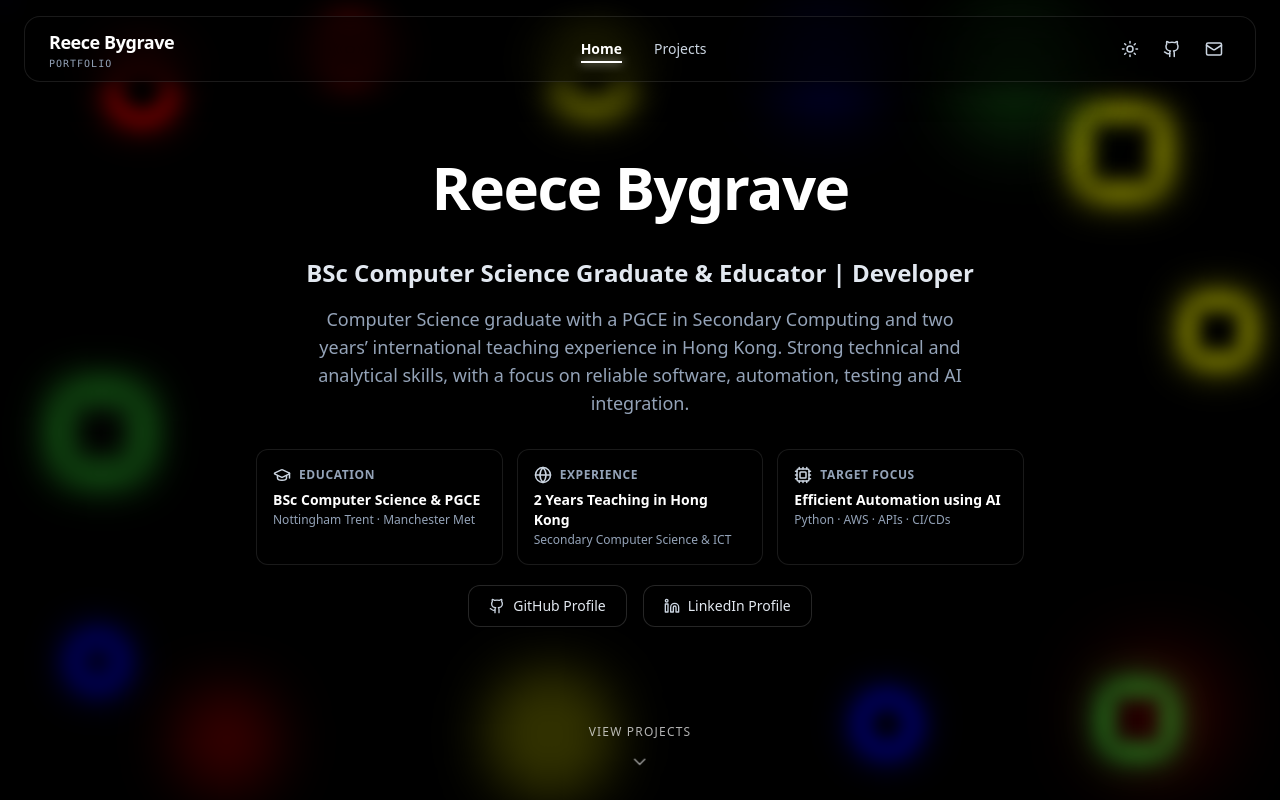
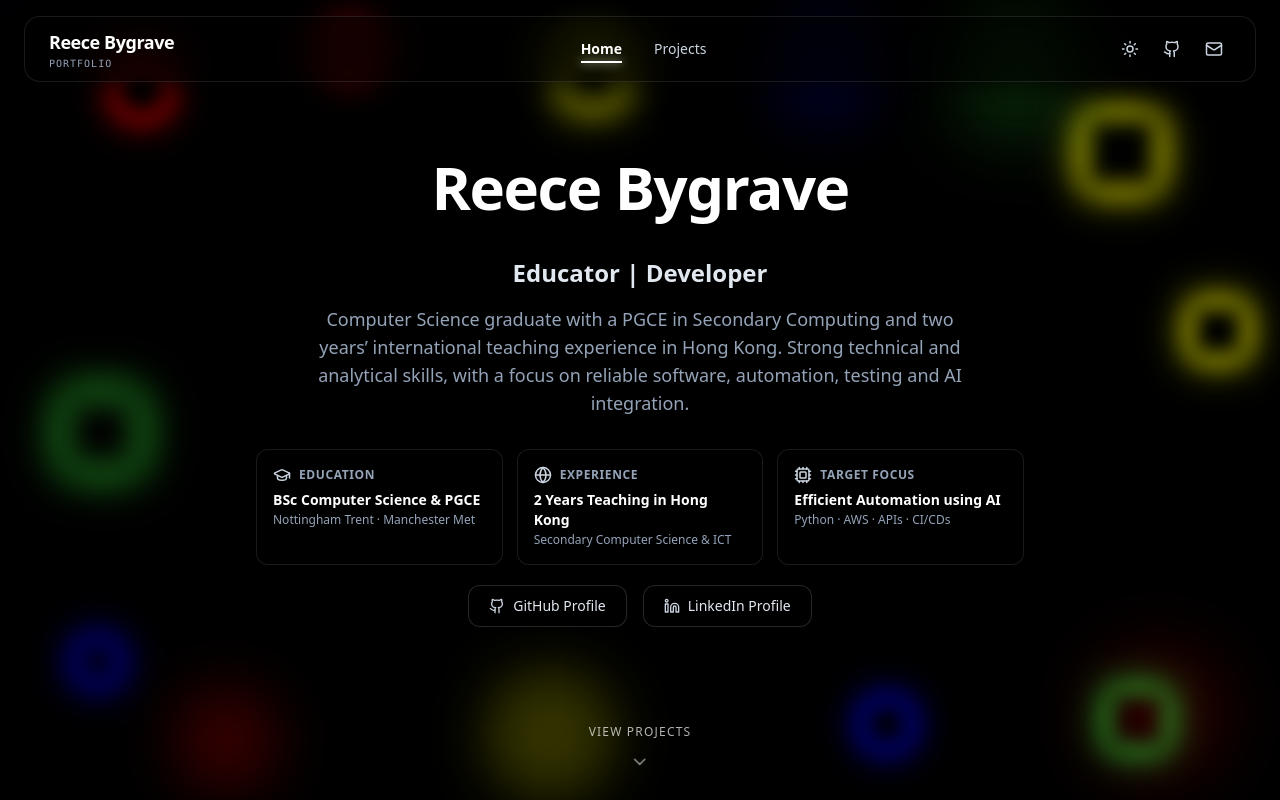
Before and after one commit to Reece-Bygrave/portfolio-reecebygrave, a React (Create React App) app: page / in a window 1280 px wide. Shown: the top 800 px of the page. Built offline with nearby package versions, Linux system fonts and the light colour scheme.

Commit message:
hero changes

```diff
--- a/src/components/Hero.jsx
+++ b/src/components/Hero.jsx
@@ -21,7 +21,7 @@ const Hero = () => {
         </Link>
 
         <p className="text-base sm:text-xl md:text-2xl font-semibold text-slate-800 dark:text-slate-200 mb-4 transition-colors">
-          BSc Computer Science Graduate & Educator | Developer
+          Educator | Developer
         </p>
 
         {/* Profile Summary */}
```
